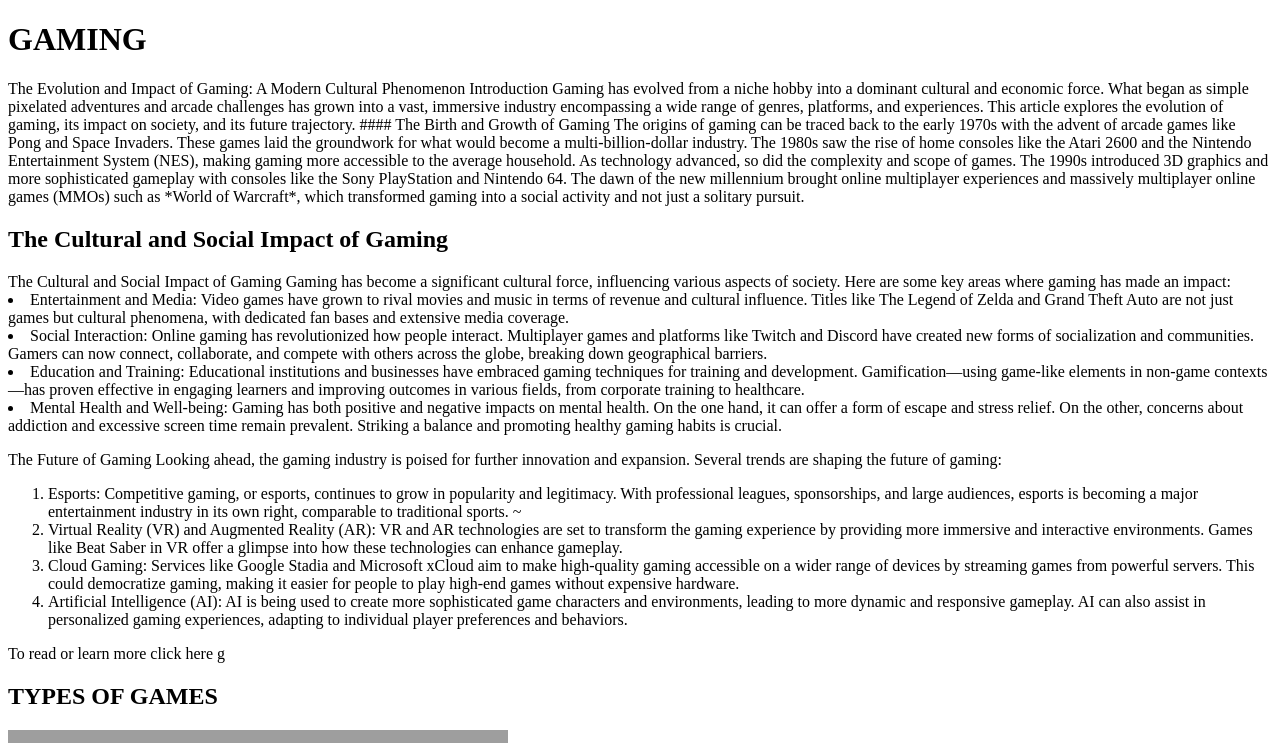
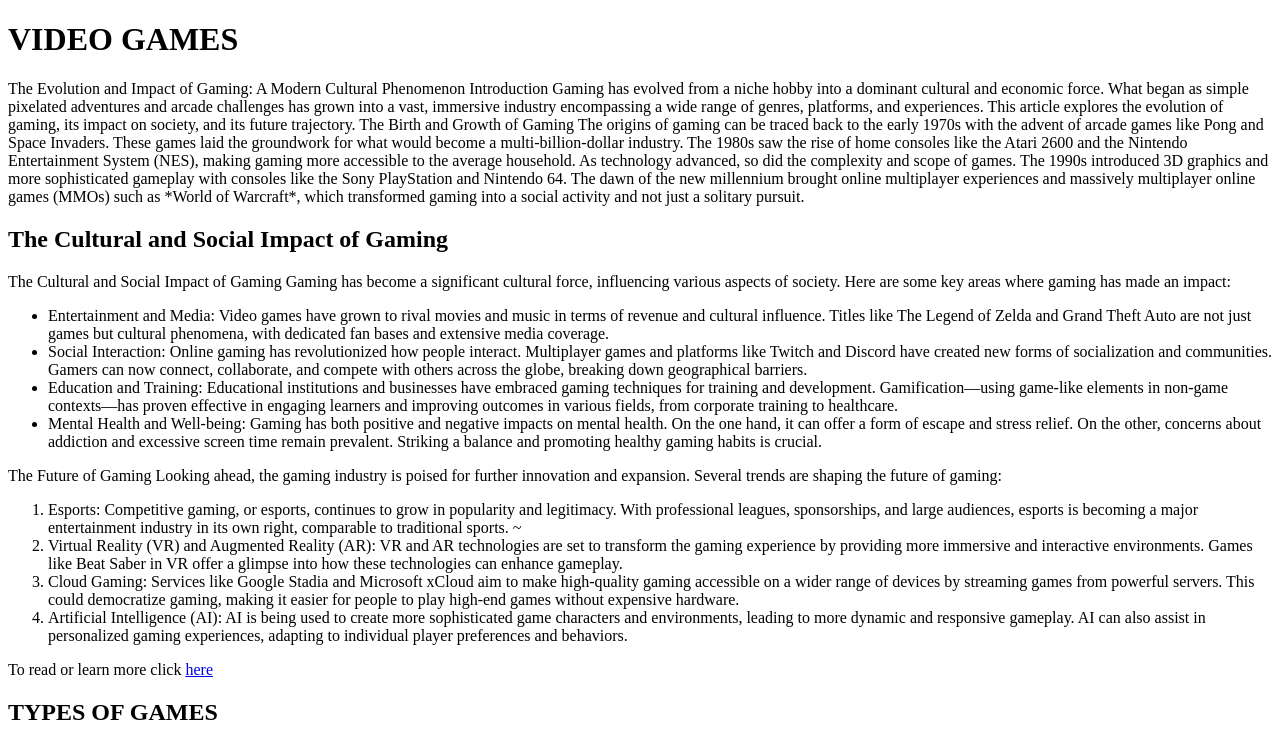
Before and after one commit to daramolaajibolawilliams/upandgrateful, a plain HTML site: page index.html in a window 1280 px wide. Shown: the top 743 px of the page. Drawn offline with Linux system fonts and the light colour scheme; grey boxes are pictures that could not be loaded.

Commit message:
go my code

```diff
--- a/index.html
+++ b/index.html
@@ -6,14 +6,14 @@
     <title>GAMING</title>
 </head>
 <body>
-    <h1>GAMING</h1>
+    <h1> VIDEO GAMES</h1>
     <P>The Evolution and Impact of Gaming: A Modern Cultural Phenomenon
 
 Introduction
 
         Gaming has evolved from a niche hobby into a dominant cultural and economic force. What began as simple pixelated adventures and arcade challenges has grown into a vast, immersive industry encompassing a wide range of genres, platforms, and experiences. This article explores the evolution of gaming, its impact on society, and its future trajectory.
 
-        #### The Birth and Growth of Gaming
+         The Birth and Growth of Gaming
 
         The origins of gaming can be traced back to the early 1970s with the advent of arcade games like Pong and Space Invaders. These games laid the groundwork for what would become a multi-billion-dollar industry. The 1980s saw the rise of home consoles like the Atari 2600 and the Nintendo Entertainment System (NES), making gaming more accessible to the average household.
 
@@ -23,13 +23,13 @@ Introduction
         The Cultural and Social Impact of Gaming Gaming has become a significant cultural force, influencing various aspects of society. Here are some key areas where gaming has made an impact:
 
 
-        <li>Entertainment and Media: Video games have grown to rival movies and music in terms of revenue and cultural influence. Titles like The Legend of Zelda and Grand Theft Auto are not just games but cultural phenomena, with dedicated fan bases and extensive media coverage. </li>
+      <ul>  <li>Entertainment and Media: Video games have grown to rival movies and music in terms of revenue and cultural influence. Titles like The Legend of Zelda and Grand Theft Auto are not just games but cultural phenomena, with dedicated fan bases and extensive media coverage. </li>
 
         <li>Social Interaction: Online gaming has revolutionized how people interact. Multiplayer games and platforms like Twitch and Discord have created new forms of socialization and communities. Gamers can now connect, collaborate, and compete with others across the globe, breaking down geographical barriers.</li>
 
         <li>Education and Training: Educational institutions and businesses have embraced gaming techniques for training and development. Gamification—using game-like elements in non-game contexts—has proven effective in engaging learners and improving outcomes in various fields, from corporate training to healthcare.</li>
 
-        <li>Mental Health and Well-being: Gaming has both positive and negative impacts on mental health. On the one hand, it can offer a form of escape and stress relief. On the other, concerns about addiction and excessive screen time remain prevalent. Striking a balance and promoting healthy gaming habits is crucial.</li>
+        <li>Mental Health and Well-being: Gaming has both positive and negative impacts on mental health. On the one hand, it can offer a form of escape and stress relief. On the other, concerns about addiction and excessive screen time remain prevalent. Striking a balance and promoting healthy gaming habits is crucial.</li></ul>
     <p>The Future of Gaming Looking ahead, the gaming industry is poised for further innovation and expansion. Several trends are shaping the future of gaming: </p>
     <ol>
     <li>Esports: Competitive gaming, or esports, continues to grow in popularity and legitimacy. With professional leagues, sponsorships, and large audiences, esports is becoming a major entertainment industry in its own right, comparable to traditional sports. ~</li>
@@ -37,7 +37,7 @@ Introduction
     <li>Cloud Gaming: Services like Google Stadia and Microsoft xCloud aim to make high-quality gaming accessible on a wider range of devices by streaming games from powerful servers. This could democratize gaming, making it easier for people to play high-end games without expensive hardware. </li>
     <li>Artificial Intelligence (AI): AI is being used to create more sophisticated game characters and environments, leading to more dynamic and responsive gameplay. AI can also assist in personalized gaming experiences, adapting to individual player preferences and behaviors.</li>
     </ol>
-        To read or learn more click <a href=""></a>here g<br>
+        To read or learn more click <a href="https://en.wikipedia.org/wiki/History_of_video_games" target="_blank" >here</a><br>
 
 <h2>TYPES OF GAMES</h2>
 
@@ -51,5 +51,6 @@ Introduction
 
         <img src="samsung-memory-SCfDL1HxuEs-unsplash.jpg" alt=" GAMING PHOTOS" width="500"><br> Nintendo <br>
 
+
 </body
 </html>
```
Also changed, not shown: eugene-chystiakov-M0NlTsYBV_Q-unsplash.jpg (added), learn_git/thrid.txt (added), martin-katler-caNzzoxls8Q-unsplash.jpg (added), 3 other files.
